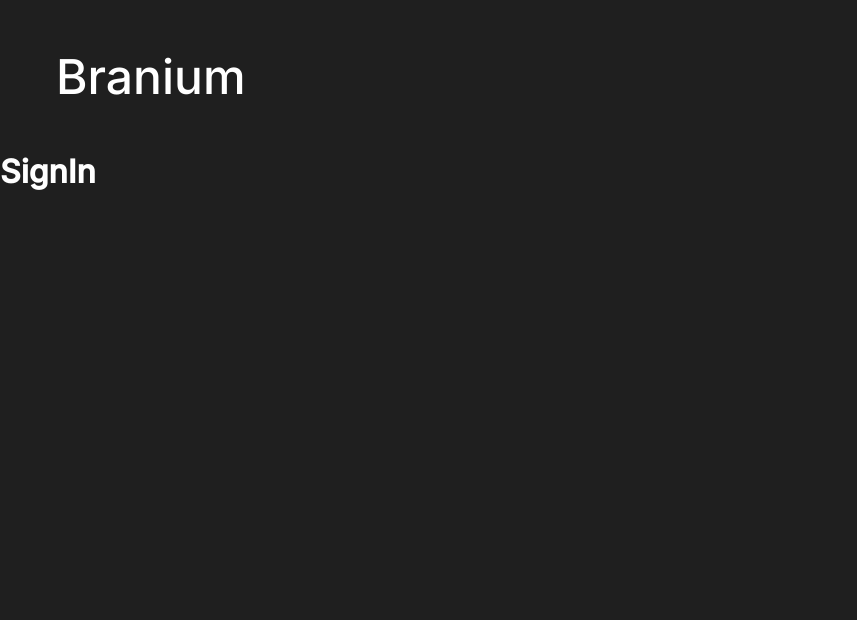
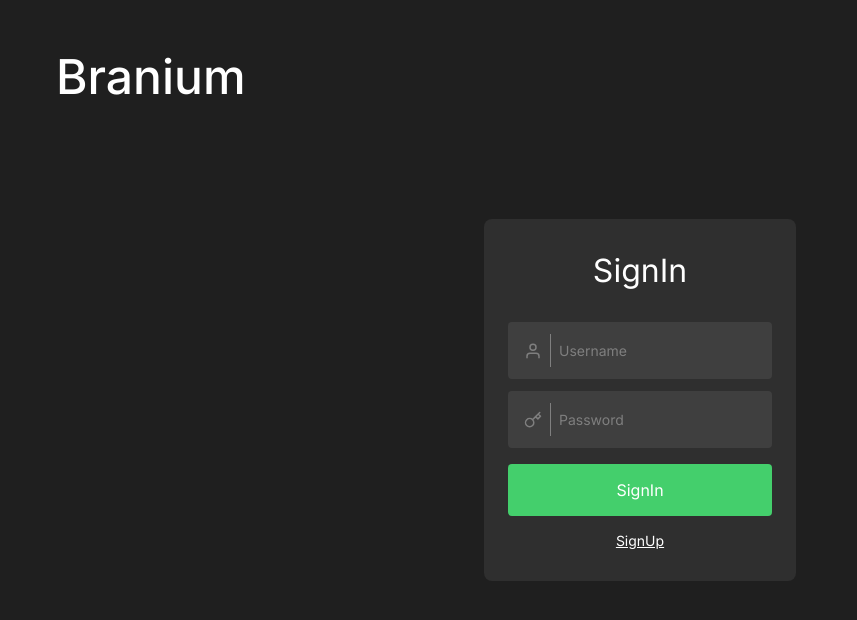
Before and after one commit to jonasdevzero/Branium, a Next.js app: page /login in a window 1280 px wide. Shown: the top 620 px of the page, without its empty margins (0-857 px from the left). Built offline with nearby package versions, Linux system fonts and the light colour scheme; no server answers.

Commit message:
feat: add login page

```diff
--- a/src/pages/login.tsx
+++ b/src/pages/login.tsx
@@ -1,10 +1,49 @@
 import { NextPage } from 'next';
 import Head from 'next/head';
+import Link from 'next/link';
+import { toast } from 'react-toastify';
+
+import { FiUser, FiKey, FiAlertCircle } from 'react-icons/fi';
 
 import { Header } from '@/components/Header';
-import { Container } from '@/styles/utils/layout';
+import { Container, Main, Center } from '@/styles/utils/layout';
+import { Form } from '@/styles/utils/form';
+import { useFormik } from 'formik';
+import { loginValidator } from '@/validators';
+import { useAuth } from '@/hooks/useAuth';
+import { useRouter } from 'next/router';
+import { useEffect } from 'react';
+import { hasAuthTokens } from '@/utils/authTokens';
+
+const formInitialValues = {
+  username: '',
+  password: '',
+};
 
 const Login: NextPage = () => {
+  const auth = useAuth();
+  const router = useRouter();
+
+  async function handleSubmit(data: typeof formInitialValues) {
+    auth
+      .signIn(data)
+      .then(() => router.replace('/branium'))
+      .catch((error: Error) =>
+        toast.error(error.message, { position: 'top-center' }),
+      );
+  }
+
+  const formik = useFormik({
+    initialValues: formInitialValues,
+    onSubmit: handleSubmit,
+    validationSchema: loginValidator,
+    validateOnChange: false,
+  });
+
+  useEffect(() => {
+    hasAuthTokens() ? router.replace('/branium') : null;
+  }, [router]);
+
   return (
     <Container>
       <Head>
@@ -17,9 +56,75 @@
 
       <Header isLoginHidden />
 
-      <main>
-        <h1>SignIn</h1>
-      </main>
+      <Main>
+        <Center>
+          <Form onSubmit={formik.handleSubmit}>
+            <h1 className="form__title">SignIn</h1>
+
+            <label className="form__label" htmlFor="username">
+              {formik.errors.username && (
+                <strong className="form__error">
+                  <FiAlertCircle />
+                  {formik.errors.username}
+                </strong>
+              )}
+
+              <div
+                className={`label__inner ${formik.errors.username && 'error'}`}
+              >
+                <span className="form__icon">
+                  <FiUser />
+                </span>
+
+                <input
+                  id="username"
+                  name="username"
+                  placeholder="Username"
+                  type="text"
+                  className="form__input"
+                  value={formik.values.username}
+                  onChange={formik.handleChange}
+                />
+              </div>
+            </label>
+
+            <label className="form__label" htmlFor="password">
+              {formik.errors.password && (
+                <strong className="form__error">
+                  <FiAlertCircle />
+                  {formik.errors.password}
+                </strong>
+              )}
+
+              <div
+                className={`label__inner ${formik.errors.password && 'error'}`}
+              >
+                <span className="form__icon">
+                  <FiKey />
+                </span>
+
+                <input
+                  id="password"
+                  name="password"
+                  placeholder="Password"
+                  type="password"
+                  className="form__input"
+                  value={formik.values.password}
+                  onChange={formik.handleChange}
+                />
+              </div>
+            </label>
+
+            <button type="submit" className="form__submit">
+              SignIn
+            </button>
+
+            <Link href="/subscribe">
+              <a className="form__link">SignUp</a>
+            </Link>
+          </Form>
+        </Center>
+      </Main>
     </Container>
   );
 };
```
